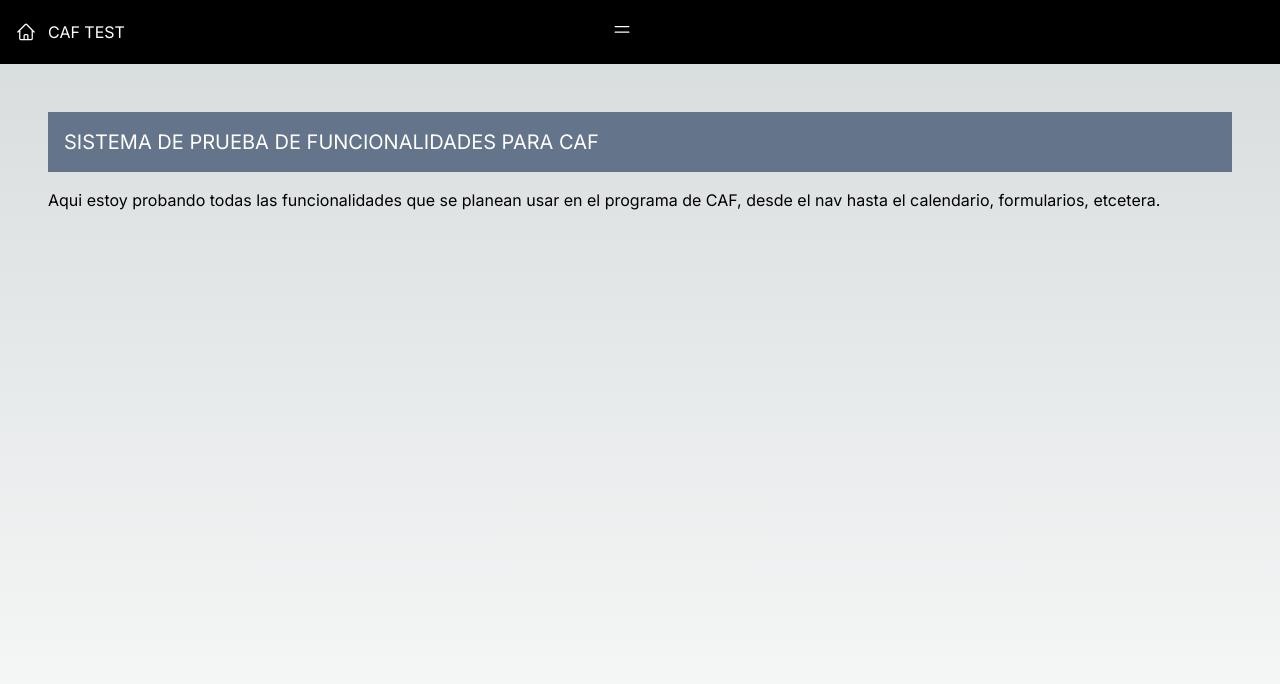
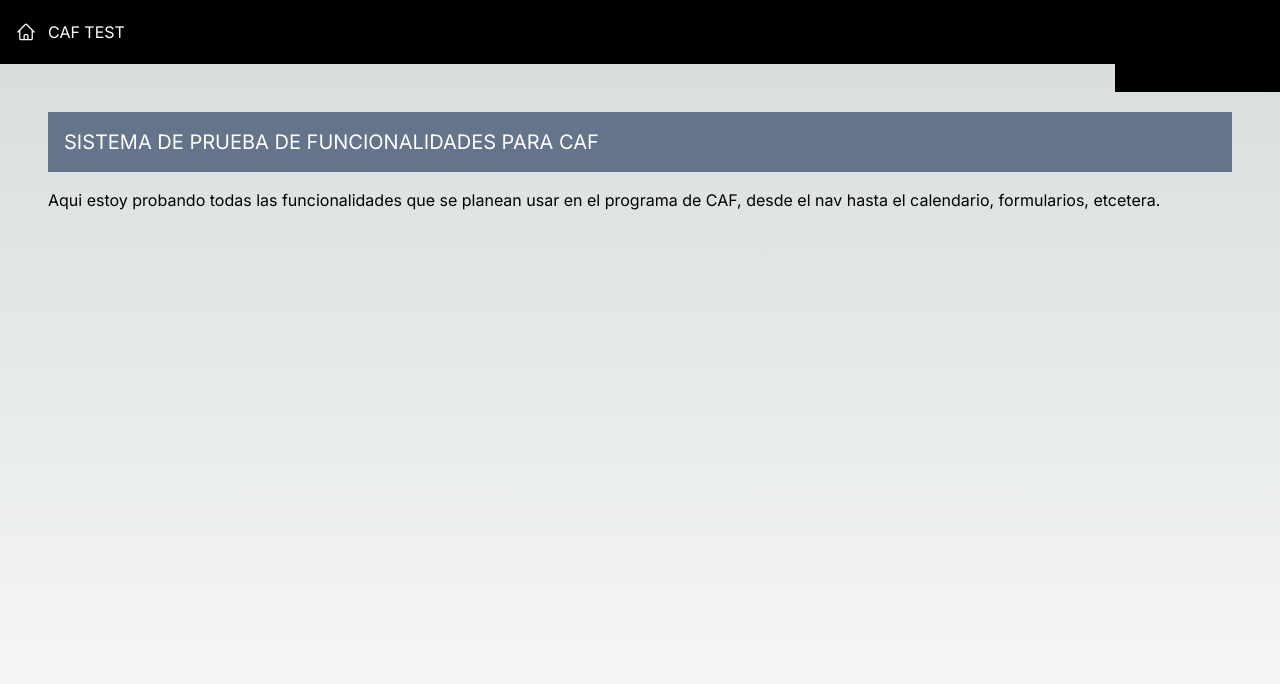
Before and after one commit to ErmacUwU/caftesting, a Next.js app: page / in a window 1280 px wide. Shown: the top 684 px of the page. Built offline with nearby package versions, Linux system fonts and the light colour scheme.

Commit message:
Correcion de errores
Solo mejore el diseño previo

```diff
--- a/app/sidebar/sidebar.jsx
+++ b/app/sidebar/sidebar.jsx
@@ -35,7 +35,7 @@ const Sidebar = () => {
   const [isMenuOpen, setIsMenuOpen] = useState(false);
 
   return (
-    <div className="sticky top-0 container mx-auto flex justify-between items-center bg-black">
+    <div className="sticky top-0 container mx-auto flex justify-between items-center bg-black ">
       <div className="flex flex-row text-white h-16 items-center">
 
         <Link href="/" className="mx-4 my-2 hover:bg-gray-700       rounded flex items-center">
@@ -47,11 +47,11 @@ const Sidebar = () => {
       <div className="">
         <button onClick={() => setIsMenuOpen(!isMenuOpen)} className="text-white">
 
-          <Bars2Icon className="h-5 w-5 mr-3">Menu</Bars2Icon>
+          <Bars2Icon className="h-5 w-5 mr-3 lg:hidden">Menu</Bars2Icon>
         </button>
       </div>
 
-      <nav className={`flex ${isMenuOpen ? 'block' : 'hidden'} md:block`}>
+      <nav className={`pt-5 fixed w-50 top-8 right-0 z-50 bg-black ${isMenuOpen ? 'block' : 'hidden'} md:block`}>
         <ul className="flex flex-col md:flex-row">
 
           {!isAuthenticated && (
```
